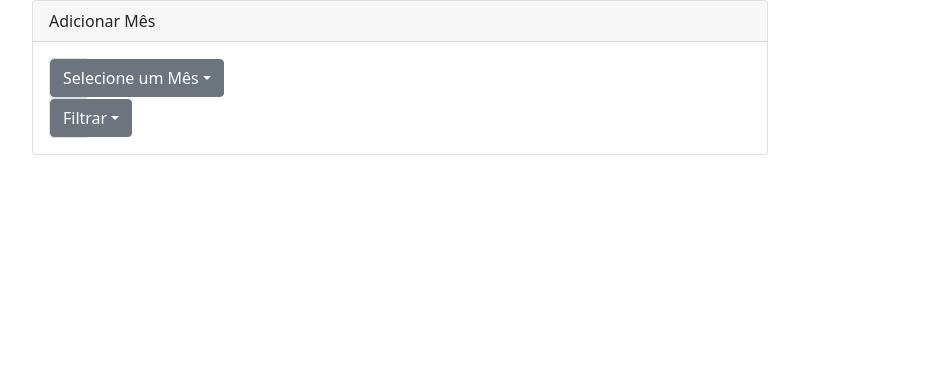
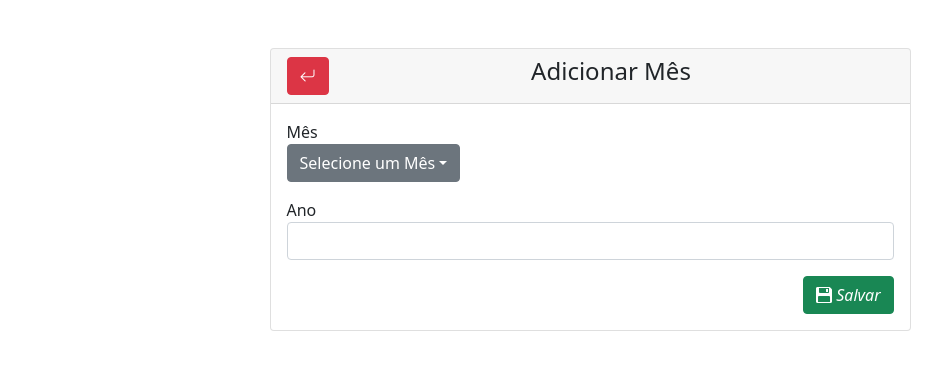
Before and after one commit to pedrohaveloso/finance, a PHP site: page /add_mes.php in a window 1280 px wide. Shown: the top 370 px of the page, without its empty margins (50-992 px from the left). Run offline with PHP 8.4, Linux system fonts and the light colour scheme.

Commit message:
tela visual de adicionar mes

```diff
--- a/add_mes.php
+++ b/add_mes.php
@@ -8,18 +8,25 @@
     <meta charset="UTF-8">
     <meta name="viewport" content="width=device-width, initial-scale=1.0">
     <title>Adicionar Mês</title>
+    <link rel="stylesheet" href="https://cdn.jsdelivr.net/npm/bootstrap-icons@1.11.3/font/bootstrap-icons.min.css">
     <link href="https://cdn.jsdelivr.net/npm/bootstrap@5.0.2/dist/css/bootstrap.min.css" rel="stylesheet" integrity="sha384-EVSTQN3/azprG1Anm3QDgpJLIm9Nao0Yz1ztcQTwFspd3yD65VohhpuuCOmLASjC" crossorigin="anonymous">
 </head>
 <body>
-    <div class="container">
-        <div class="row">
-            <div class="col-md-8">
+        <div class="container mt-5">
+        <div class="row justify-content-center">
+            <div class="col-sm-7">
                 <div class="card">
-        <div class="card-header">Adicionar Mês</div>
+                    <div class="card-header">
+                        <h4 class="text-center">
+                            Adicionar Mês
+                            <a href="index.php" class="btn btn-danger float-start"><i class="bi bi-arrow-return-left"></i></a>
+                        </h4>
+
+                    </div>
                     <div class="card-body">
-                <div class="row" style="width: 100%;">
-                    <div class="col">
-                        <div class="card" style="width: 40px;">
+                        <form action="acoes.php" method="POST">
+                            <div class="mb-3">
+                                <label for="txtNome">Mês</label>
                                 <div class="dropdown">
                                 <button class="btn btn-secondary dropdown-toggle" type="button" id="dropdownMenuButton1" data-bs-toggle="dropdown" aria-expanded="false">Selecione um Mês</button>
                                     <ul class="dropdown-menu" aria-labelledby="dropdownMenuButton1">
@@ -37,24 +44,20 @@
                                         <li class="dropdown-item"><p>Dezembro</p></li>
                                 </div>
                             </div>
+                            <div class="mb-3">
+                                <label for="txtAno">Ano</label>
+                                <input type="number" class="form-control">
                             </div>
+                            <div class="mb-3">
+                                <button name="create_mes" type="submit" class="btn btn-success float-end"><i class="bi bi-floppy2-fill">  Salvar</i></button>
                             </div>
-                    <div class="col">
-                        <div class="card" style="width: 40px;">
-                            <div class="dropdown">
-                                <button class="btn btn-secondary dropdown-toggle" type="button" id="dropdownMenuButton1" data-bs-toggle="dropdown" aria-expanded="false">Filtrar</button>
-                                    <ul class="dropdown-menu" aria-labelledby="dropdownMenuButton1">
-                                        <li><a class="dropdown-item" href="#"> por Mês</a></li>
-                                        <li><a class="dropdown-item" href="#">por Categoria</a></li>
-                                    </ul>
+                        </form>
                     </div>
                 </div>
             </div>
         </div>
     </div>
 
-            </div>
-        </div>
 <script src="https://cdn.jsdelivr.net/npm/bootstrap@5.0.2/dist/js/bootstrap.bundle.min.js" integrity="sha384-MrcW6ZMFYlzcLA8Nl+NtUVF0sA7MsXsP1UyJoMp4YLEuNSfAP+JcXn/tWtIaxVXM" crossorigin="anonymous"></script>
 </body>
 </html>
```
Lines whose indentation alone changed are shown as unchanged.
